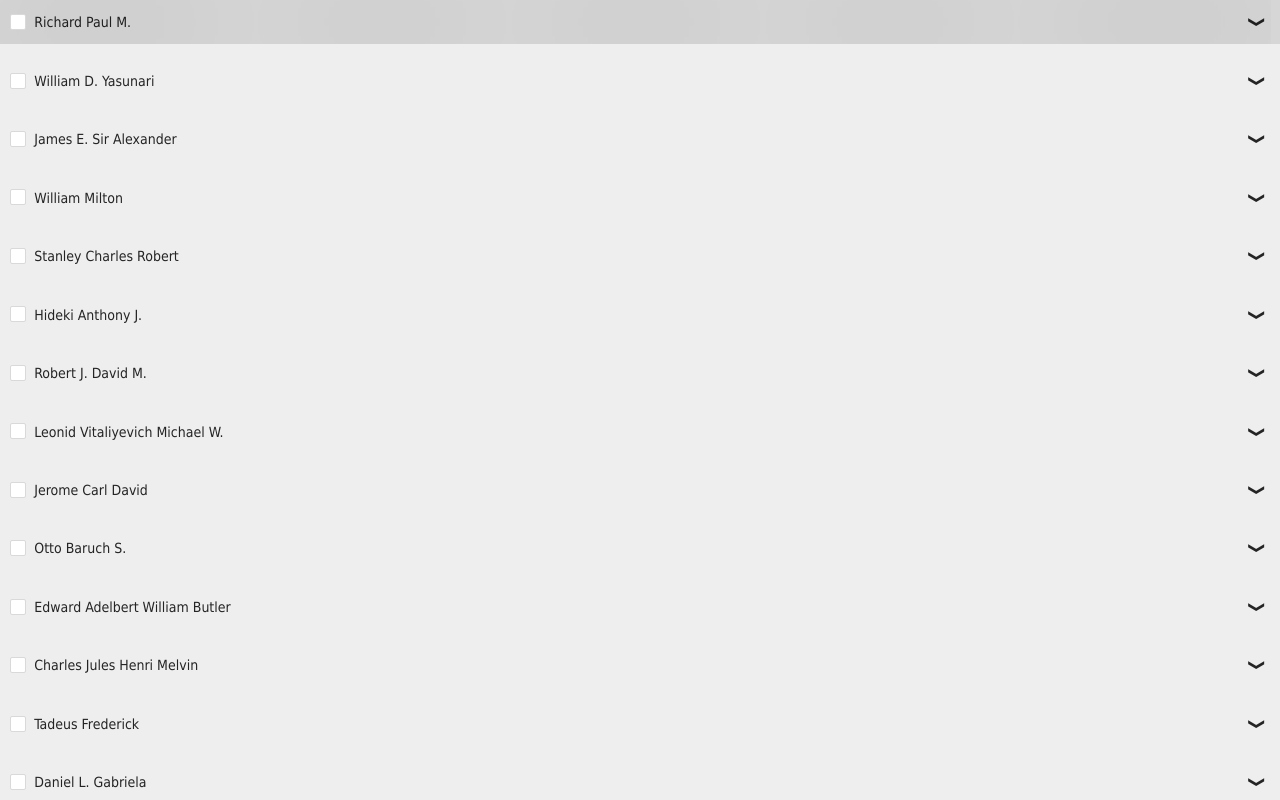
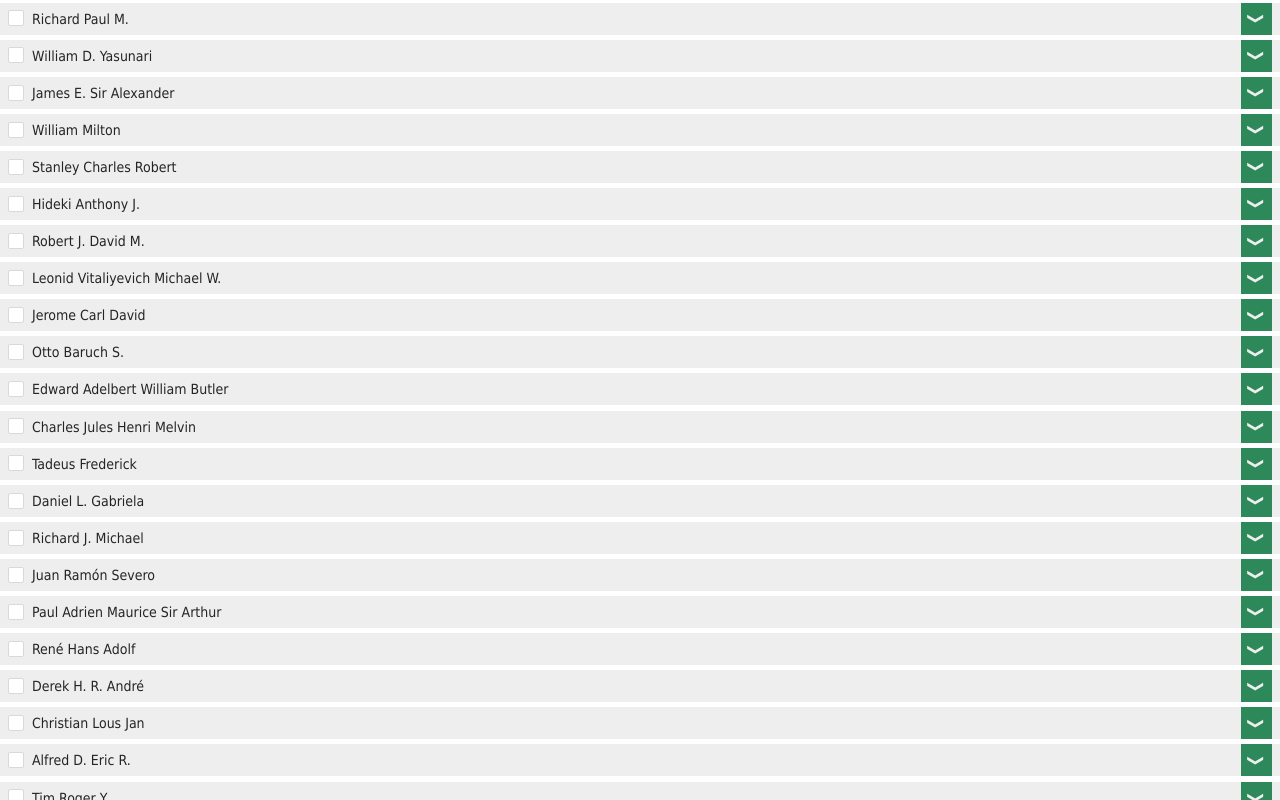
Before and after one commit to jposawa/hiteste, a React (Create React App) app: page / in a window 1280 px wide. Built offline with nearby package versions, Linux system fonts and the light colour scheme.

Commit message:
Correção Versão 1

```diff
--- a/src/componentes/ItemLista/index.js
+++ b/src/componentes/ItemLista/index.js
@@ -39,7 +39,7 @@ export default function ItemLista(props) {
 
         {children && Object.values(children).length > 0 &&
           <button type="button" className={itemAberto ? styles.setaItemAberto : undefined} onClick={() => { setItemAberto(!itemAberto); }}>
-            &#10095;
+            <span>&#10095;</span>
         </button>
         }
       </p>
--- a/src/componentes/ItemLista/styles.module.css
+++ b/src/componentes/ItemLista/styles.module.css
@@ -1,22 +1,27 @@
 .item{
   width:100%;
+  /* height:2rem; */
   background:#eee;
   /* border:1px solid #f00; */
   display:flex;
   flex-direction: column;
   align-items: center;
+  margin:0.2% auto;
   /* justify-content: space-between; */
 }
 
 .item>p{
   /* border:1px solid #0f0; */
   width:100%;
+  height:2rem;
+  margin:0;
   display:flex;
   justify-content: space-between;
   align-items: center;
-  padding:0.5rem 1rem 0.5rem 0.5rem;
+  /* padding:0.5rem 1rem 0.5rem 0.5rem; */
+  padding:0 0.5rem;
   cursor:pointer;
-  padding:0.8%;
+  /* padding:0.8%; */
 }
 
 .item>p>span{
@@ -33,30 +38,37 @@
   display:flex;
   /* border:1px solid #f00; */
   align-items: center !important;
+  cursor:pointer;
 }
 
 .item>p>button{
-  --tamanho:1.5rem;
+  --tamanho:2rem;
   /* padding:0.2rem; */
   /* width:30%; */
   width:var(--tamanho);
   height:var(--tamanho);
   font-size:1rem;
   border:none;
-  border-radius:50%;
-  background:none;
+  /* border-radius:50%; */
+  background:var(--corSecundaria);
+  box-shadow:0 0 20rem rgba(0,0,0,0.2) inset;
+  color:#eee;
+  display:flex;
+  justify-content: center;
+  align-items: center;
+  cursor:pointer;
+  padding:0 !important;
+}
+
+.item>p>button>*{
   transform:rotate(90deg);
-  /* display:flex;
-  justify-content: center;
-  align-items: center; */
-  cursor:pointer;
 }
 
 .item>p:hover{
   box-shadow:0 0 20rem rgba(0,0,0,0.2) inset;
 }
 
-.setaItemAberto{
+.setaItemAberto>*{
   transform:rotate(-90deg) !important;
 }
 
@@ -75,4 +87,5 @@
   overflow:auto !important;
   /* padding-left:0; */
   border-left-width:max(0.7vw, 0.4rem) !important;
+  padding:0 0.5rem;
 }
--- a/src/hooks/controle.js
+++ b/src/hooks/controle.js
@@ -119,10 +119,13 @@ export const ControleProvider = ({ children }) => {
       _dados = _dados.children;
     });
 
+    _referencias.reverse();
+
     for (let i = 0; i < _referencias.length; i++) {
       const _ref = _referencias[i];
       _ref.filhosMarcados = Object.values(_ref.children).filter(child => child.marcado).length;
 
+      console.log(_ref.name, _ref.filhosMarcados);
       if (_ref.filhosMarcados > 0) {
         _ref.indeterminate = true;
         _ref.marcado = true;
```
